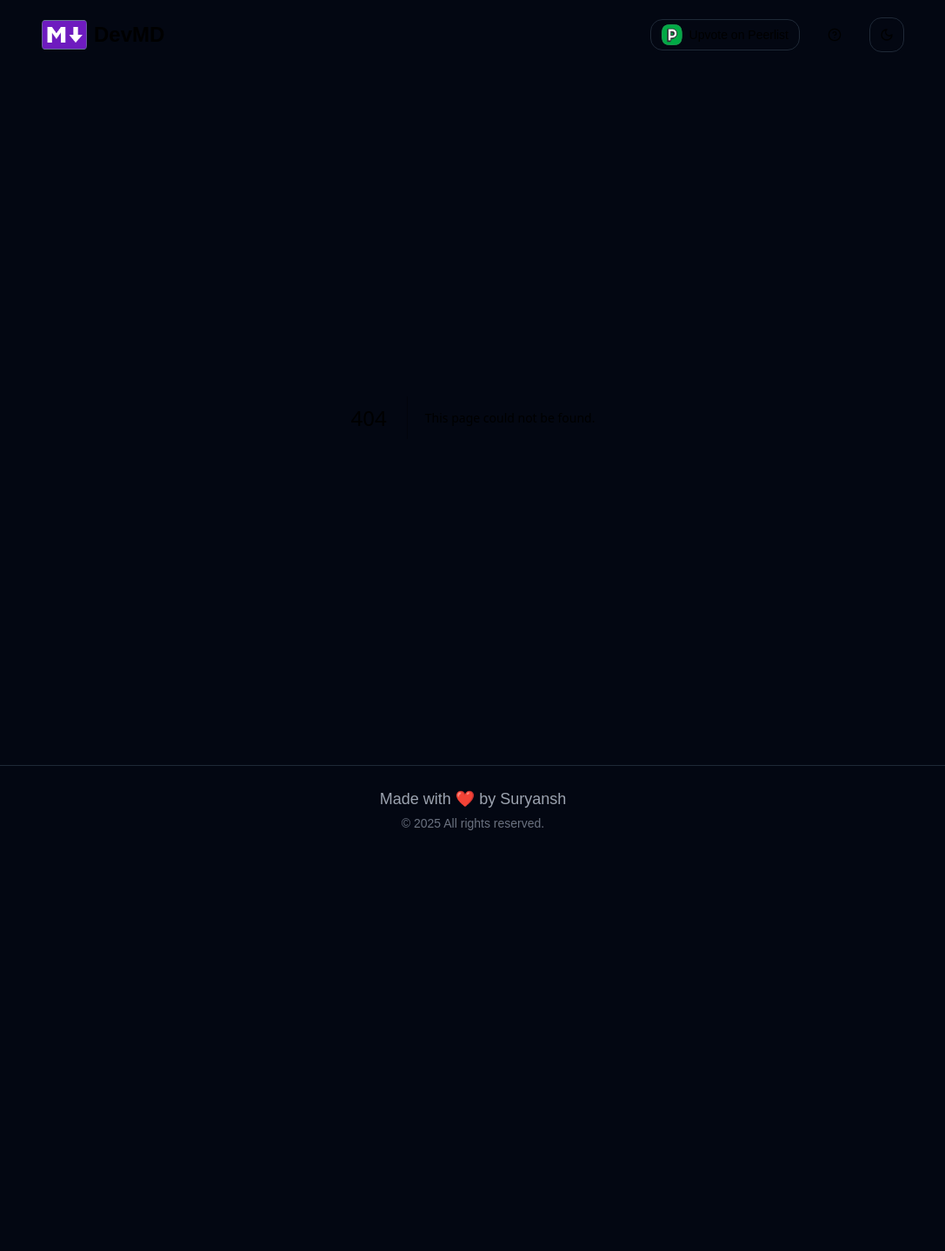
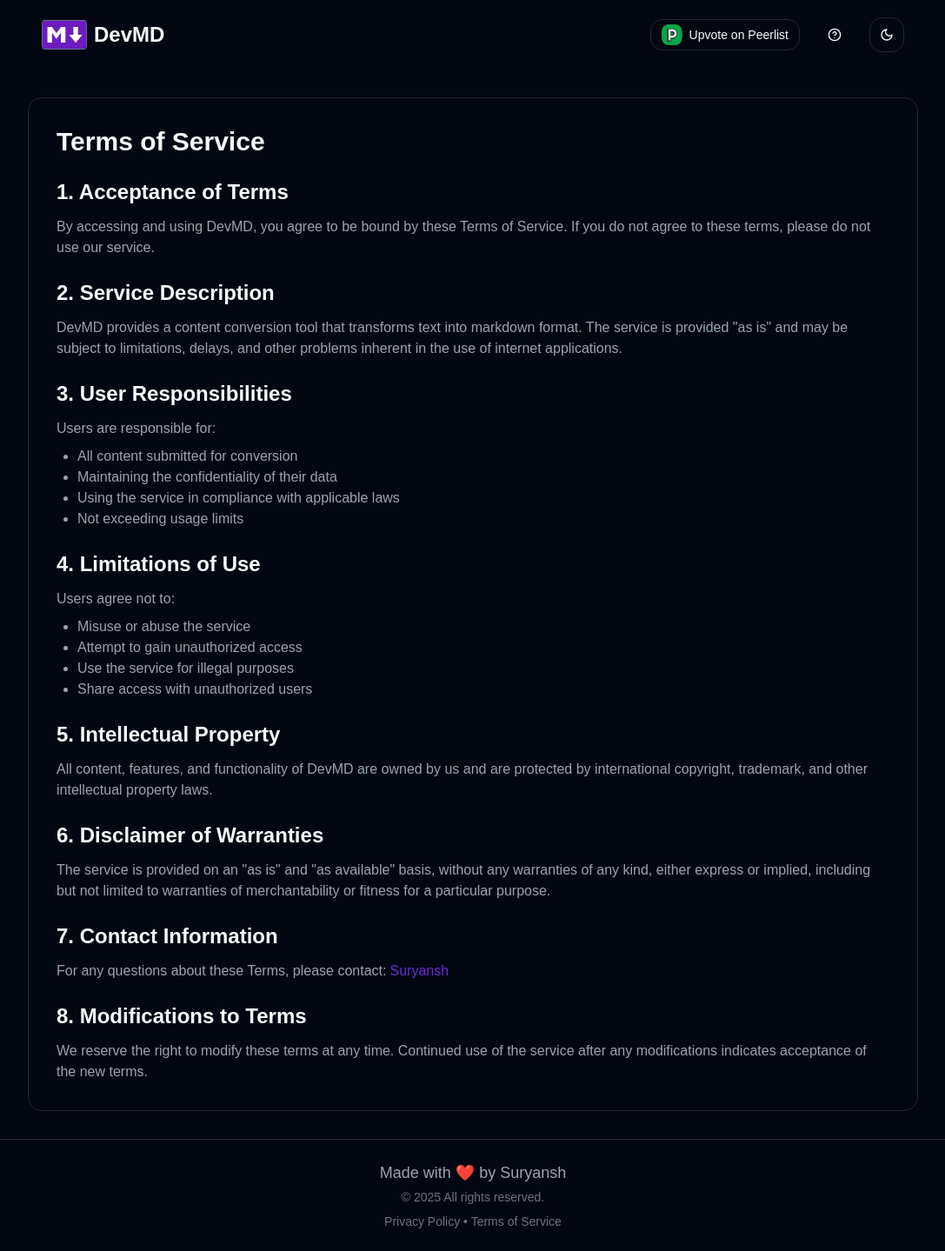
Before and after one commit to suryanshsingh2001/devmd, a Next.js app: page /terms in a window 1280 px wide. Before the commit this address had no page. Shown: the whole page at 87% size, without its empty margins (96-1183 px from the left). Before the commit the page ends 981 px from the top, so only its background shows below. Built offline with nearby package versions, Linux system fonts and the light colour scheme.

Commit message:
Add Privacy| Terms Page and clear text optimizations

```diff
--- a/app/page.tsx
+++ b/app/page.tsx
@@ -40,6 +40,7 @@ import {
   CONVERT_LOADING_STATES,
   EXTRACT_LOADING_STATES,
 } from "@/lib/constants";
+import { Alert, AlertDescription, AlertTitle } from "@/components/ui/alert";
 
 const formSchema = z.object({
   inputText: z
@@ -193,14 +194,16 @@ export default function Home() {
 
               <div className="flex items-center gap-2">
                 <UrlInputDialog onSubmit={handleUrlSubmit} loading={loading} />
-                <Button
-                  variant="outline"
-                  size="sm"
-                  onClick={() => form.setValue("inputText", "")}
-                >
-                  <X className="w-5 h-5" />
-                  <span className="">Clear Text</span>
-                </Button>
+
+                {form.watch("inputText") && (
+                  <Button
+                    variant="ghost"
+                    size="sm"
+                    onClick={() => form.setValue("inputText", "")}
+                  >
+                    <span className="text-red-500">Clear Text</span>
+                  </Button>
+                )}
               </div>
               <Form {...form}>
                 <form
@@ -212,7 +215,19 @@ export default function Home() {
                     name="inputText"
                     render={({ field }) => (
                       <FormItem>
-                        <FormMessage className="" />
+                        {form.formState.errors.inputText && (
+                          <Alert variant="destructive" className="text-red-500">
+                            <AlertTitle>
+                              <div className="flex items-center gap-2">
+                                <AlertCircle className="w-5 h-5" />
+                                <span className="text-sm">Too Short</span>
+                              </div>
+                            </AlertTitle>
+                            <AlertDescription>
+                              {form.formState.errors.inputText.message}
+                            </AlertDescription>
+                          </Alert>
+                        )}
                         <FormControl>
                           <div className="relative">
                             <Textarea
--- /dev/null
+++ b/app/privacy/page.tsx
@@ -0,0 +1,98 @@
+import { Metadata } from "next";
+import { config } from "@/config";
+import { Card } from "@/components/ui/card";
+
+export const metadata: Metadata = {
+  title: `Privacy Policy - ${config.name}`,
+  description: "Privacy Policy for DevMD - Your blog post conversion tool",
+};
+
+export default function PrivacyPolicy() {
+  return (
+    <div className="container mx-auto px-4 py-8">
+      <Card className="max-w-5xl mx-auto p-6 md:p-8">
+        <h1 className="text-3xl font-bold mb-6">Privacy Policy</h1>
+        <div className="space-y-6">
+          <section>
+            <h2 className="text-2xl font-semibold mb-3">
+              1. Information We Collect
+            </h2>
+            <p className="text-muted-foreground">
+              When using DevMD, we collect minimal information necessary to
+              provide our service:
+              <ul className="list-disc pl-6 mt-2">
+                <li>Content you paste for conversion</li>
+                <li>Basic usage analytics</li>
+                <li>Browser type and version</li>
+              </ul>
+            </p>
+          </section>
+
+          <section>
+            <h2 className="text-2xl font-semibold mb-3">
+              2. How We Use Your Information
+            </h2>
+            <p className="text-muted-foreground">
+              We use the collected information for:
+              <ul className="list-disc pl-6 mt-2">
+                <li>Converting your content to markdown</li>
+                <li>Improving our service</li>
+                <li>Maintaining service security</li>
+              </ul>
+            </p>
+          </section>
+
+          <section>
+            <h2 className="text-2xl font-semibold mb-3">3. Data Storage</h2>
+            <p className="text-muted-foreground">
+              <ul className="list-disc pl-6 mt-2">
+                <li>We do not permanently store your converted content</li>
+                <li>
+                  All conversions are temporary and deleted after processing
+                </li>
+                <li>We do not share your data with third parties</li>
+              </ul>
+            </p>
+          </section>
+
+          <section>
+            <h2 className="text-2xl font-semibold mb-3">4. Cookies</h2>
+            <p className="text-muted-foreground">
+              <ul className="list-disc pl-6 mt-2">
+                <li>We use essential cookies to maintain your session</li>
+                <li>Track daily usage limits</li>
+                <li>Improve user experience</li>
+              </ul>
+            </p>
+          </section>
+
+          <section>
+            <h2 className="text-2xl font-semibold mb-3">5. Contact</h2>
+            <p className="text-muted-foreground">
+              For privacy-related questions, please contact us at:
+              <a
+                href={config.profileUrl}
+                className="text-primary hover:underline ml-1"
+                target="_blank"
+                rel="noopener noreferrer"
+              >
+                {config.authorName}
+              </a>
+            </p>
+          </section>
+
+          <section>
+            <h2 className="text-2xl font-semibold mb-3">
+              6. Updates to This Policy
+            </h2>
+            <p className="text-muted-foreground">
+              We may update this privacy policy from time to time. We will
+              notify users of any material changes by posting the new privacy
+              policy on this page.
+            </p>
+          </section>
+        </div>
+      </Card>
+    </div>
+  );
+}
--- /dev/null
+++ b/app/terms/page.tsx
@@ -0,0 +1,123 @@
+import { Metadata } from "next";
+import { config } from "@/config";
+import { Card } from "@/components/ui/card";
+
+export const metadata: Metadata = {
+  title: `Terms of Service - ${config.name}`,
+  description: "Terms of Service for DevMD - Your blog post conversion tool",
+};
+
+export default function TermsOfService() {
+  return (
+    <div className="container mx-auto px-4 py-8">
+      <Card className="max-w-5xl mx-auto p-6 md:p-8">
+        <h1 className="text-3xl font-bold mb-6">Terms of Service</h1>
+        <div className="space-y-6">
+          <section>
+            <h2 className="text-2xl font-semibold mb-3">
+              1. Acceptance of Terms
+            </h2>
+            <p className="text-muted-foreground">
+              By accessing and using DevMD, you agree to be bound by these Terms
+              of Service. If you do not agree to these terms, please do not use
+              our service.
+            </p>
+          </section>
+
+          <section>
+            <h2 className="text-2xl font-semibold mb-3">
+              2. Service Description
+            </h2>
+            <p className="text-muted-foreground">
+              DevMD provides a content conversion tool that transforms text into
+              markdown format. The service is provided "as is" and may be
+              subject to limitations, delays, and other problems inherent in the
+              use of internet applications.
+            </p>
+          </section>
+
+          <section>
+            <h2 className="text-2xl font-semibold mb-3">
+              3. User Responsibilities
+            </h2>
+            <div className="text-muted-foreground">
+              <p>Users are responsible for:</p>
+              <ul className="list-disc pl-6 mt-2">
+                <li>All content submitted for conversion</li>
+                <li>Maintaining the confidentiality of their data</li>
+                <li>Using the service in compliance with applicable laws</li>
+                <li>Not exceeding usage limits</li>
+              </ul>
+            </div>
+          </section>
+
+          <section>
+            <h2 className="text-2xl font-semibold mb-3">
+              4. Limitations of Use
+            </h2>
+            <div className="text-muted-foreground">
+              <p>Users agree not to:</p>
+              <ul className="list-disc pl-6 mt-2">
+                <li>Misuse or abuse the service</li>
+                <li>Attempt to gain unauthorized access</li>
+                <li>Use the service for illegal purposes</li>
+                <li>Share access with unauthorized users</li>
+              </ul>
+            </div>
+          </section>
+
+          <section>
+            <h2 className="text-2xl font-semibold mb-3">
+              5. Intellectual Property
+            </h2>
+            <p className="text-muted-foreground">
+              All content, features, and functionality of DevMD are owned by us
+              and are protected by international copyright, trademark, and other
+              intellectual property laws.
+            </p>
+          </section>
+
+          <section>
+            <h2 className="text-2xl font-semibold mb-3">
+              6. Disclaimer of Warranties
+            </h2>
+            <p className="text-muted-foreground">
+              The service is provided on an "as is" and "as available" basis,
+              without any warranties of any kind, either express or implied,
+              including but not limited to warranties of merchantability or
+              fitness for a particular purpose.
+            </p>
+          </section>
+
+          <section>
+            <h2 className="text-2xl font-semibold mb-3">
+              7. Contact Information
+            </h2>
+            <p className="text-muted-foreground">
+              For any questions about these Terms, please contact:
+              <a
+                href={config.profileUrl}
+                className="text-primary hover:underline ml-1"
+                target="_blank"
+                rel="noopener noreferrer"
+              >
+                {config.authorName}
+              </a>
+            </p>
+          </section>
+
+          <section>
+            <h2 className="text-2xl font-semibold mb-3">
+              8. Modifications to Terms
+            </h2>
+            <p className="text-muted-foreground">
+              We reserve the right to modify these terms at any time. Continued
+              use of the service after any modifications indicates acceptance of
+              the new terms.
+            </p>
+          </section>
+        </div>
+      </Card>
+    </div>
+  );
+}
--- a/components/shared/footer.tsx
+++ b/components/shared/footer.tsx
@@ -8,11 +8,16 @@ const Footer = () => {
   return (
     <footer className="w-full py-6 text-center border-t mt-auto">
       <h3 className="text-lg text-muted-foreground">
-        Made with ❤️ by <Link href={config.profileUrl}>{config.authorName}</Link>
+      Made with ❤️ by <Link href={config.profileUrl}>{config.authorName}</Link>
       </h3>
       <p className="text-sm text-gray-500 mt-1">
-        © {currentYear} All rights reserved.
+      © {currentYear} All rights reserved.
       </p>
+      <div className="text-sm text-gray-500 mt-2">
+      <Link href="/privacy" className="hover:underline">Privacy Policy</Link>
+      {" • "}
+      <Link href="/terms" className="hover:underline">Terms of Service</Link>
+      </div>
     </footer>
   );
 };
```
